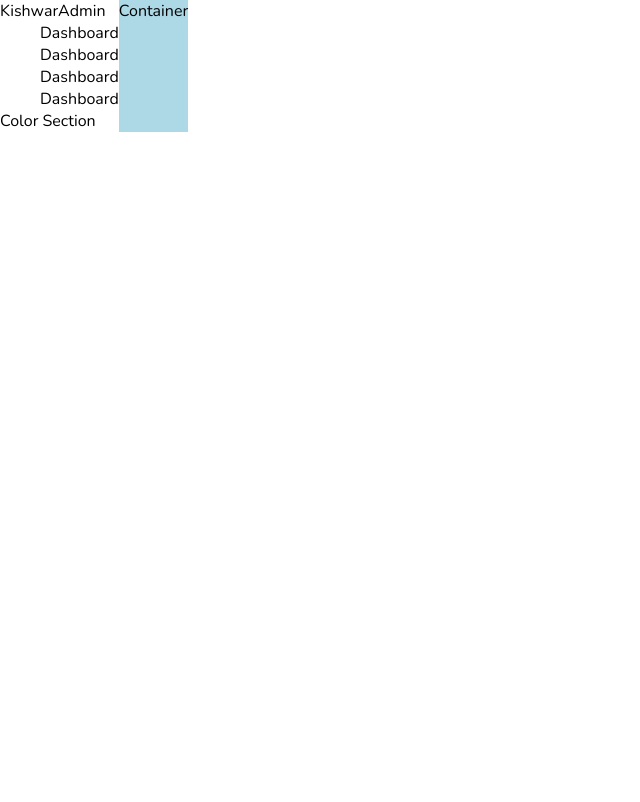
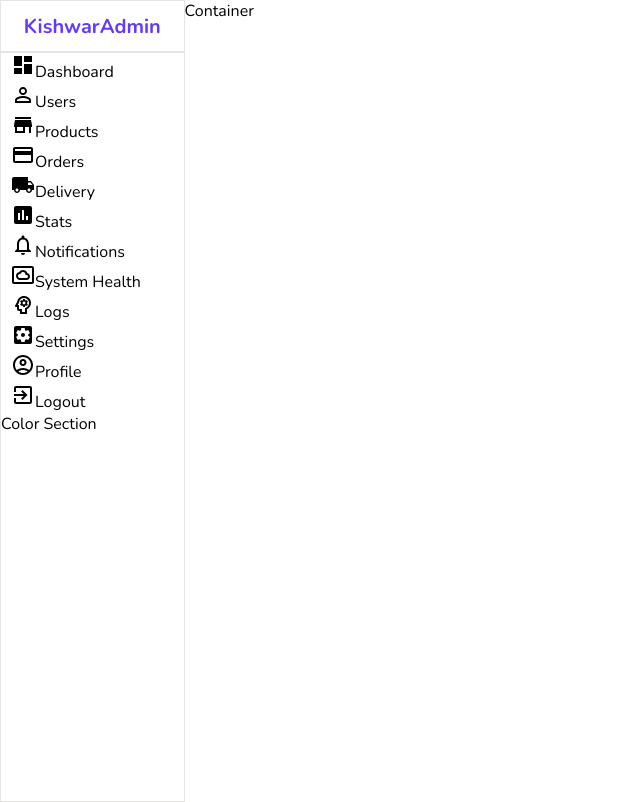
Before and after one commit to kishwerjabeen/react-admin-dashboard, a React (Create React App) app: page / in a window 1280 px wide. Shown: the whole page, without its empty margins (0-640 px from the left). Built offline with nearby package versions, Linux system fonts and the light colour scheme.

Commit message:
set matrial icon in sidebar

```diff
--- a/package.json
+++ b/package.json
@@ -3,6 +3,10 @@
   "version": "0.1.0",
   "private": true,
   "dependencies": {
+    "@emotion/react": "^11.11.1",
+    "@emotion/styled": "^11.11.0",
+    "@mui/icons-material": "^5.14.19",
+    "@mui/material": "^5.14.20",
     "@testing-library/jest-dom": "^5.17.0",
     "@testing-library/react": "^13.4.0",
     "@testing-library/user-event": "^13.5.0",
--- a/src/components/sidebar/Sidebar.jsx
+++ b/src/components/sidebar/Sidebar.jsx
@@ -1,22 +1,90 @@
 import React from 'react'
 import "./sidebar.scss"
+import DashboardIcon from '@mui/icons-material/Dashboard';
+import PersonOutlineIcon from "@mui/icons-material/PersonOutline";
+import LocalShippingIcon from "@mui/icons-material/LocalShipping";
+import CreditCardIcon from "@mui/icons-material/CreditCard";
+import StoreIcon from "@mui/icons-material/Store";
+import InsertChartIcon from "@mui/icons-material/InsertChart";
+import SettingsApplicationsIcon from "@mui/icons-material/SettingsApplications";
+import ExitToAppIcon from "@mui/icons-material/ExitToApp";
+import NotificationsNoneIcon from "@mui/icons-material/NotificationsNone";
+import SettingsSystemDaydreamOutlinedIcon from "@mui/icons-material/SettingsSystemDaydreamOutlined";
+import PsychologyOutlinedIcon from "@mui/icons-material/PsychologyOutlined";
+import AccountCircleOutlinedIcon from "@mui/icons-material/AccountCircleOutlined";
 
 const Sidebar = () => {
   return (
     <div className='sidebar'>
       <div className='top'><span className='logo'>KishwarAdmin</span></div>
+      <hr />
       <div className='center'>
         <ul>
-          <span>Dashboard</span>
-        </ul>
-        <ul>
-          <span>Dashboard</span>
-        </ul>
-        <ul>
-          <span>Dashboard</span>
-        </ul>
-        <ul>
-          <span>Dashboard</span>
+          <li>
+            <DashboardIcon className="icon" />
+            <span>Dashboard</span>
+          </li>
+
+          <li>
+            <PersonOutlineIcon className="icon" />
+            <span>Users</span>
+          </li>
+
+          <li>
+            <StoreIcon className="icon" />
+            <span>Products</span>
+          </li>
+
+          <li>
+            <CreditCardIcon className="icon" />
+            <span>Orders</span>
+          </li>
+
+          <li>
+            <LocalShippingIcon className="icon" />
+            <span>Delivery</span>
+          </li>
+
+
+          <li>
+            <InsertChartIcon className="icon" />
+            <span>Stats</span>
+          </li>
+
+
+          <li>
+            <NotificationsNoneIcon className="icon" />
+            <span>Notifications</span>
+          </li>
+
+
+          <li>
+            <SettingsSystemDaydreamOutlinedIcon className="icon" />
+            <span>System Health</span>
+          </li>
+
+
+          <li>
+            <PsychologyOutlinedIcon className="icon" />
+            <span>Logs</span>
+          </li>
+
+          <li>
+            <SettingsApplicationsIcon className="icon" />
+            <span>Settings</span>
+          </li>
+
+
+          <li>
+            <AccountCircleOutlinedIcon className="icon" />
+            <span>Profile</span>
+          </li>
+
+          <li>
+            <ExitToAppIcon className="icon" />
+            <span>Logout</span>
+          </li>
+
         </ul>
       </div>
       <div className='bottom'>Color Section</div>
--- a/src/components/sidebar/sidebar.scss
+++ b/src/components/sidebar/sidebar.scss
@@ -0,0 +1,35 @@
+.sidebar {
+
+    flex: 1;
+    border: 0.5px solid rgb(230, 227, 227);
+    height: 100VH;
+
+    .top {
+
+        height: 50px;
+        display: flex;
+        align-items: center;
+        justify-content: center;
+    }
+
+    .logo {
+        font-size: 20px;
+        font-weight: bold;
+        color: #6439ff;
+    }
+
+    hr {
+        height: 0;
+        border: 0.5px solid rgb(230, 227, 227);
+    }
+
+    .center {
+        padding-left: 10px;
+
+        ul {
+            list-style: none;
+            margin: 0;
+            padding: 0;
+        }
+    }
+}
--- a/src/pages/home/home.scss
+++ b/src/pages/home/home.scss
@@ -1,6 +1,8 @@
-.home{
+.home {
     display: flex;
-    .homeContainer{
-        background-color: lightblue;
+
+    .homeContainer {
+
+        flex: 6;
     }
 }
```
Also changed, not shown: 1 other file (tests, documents, lock files or other folders).
